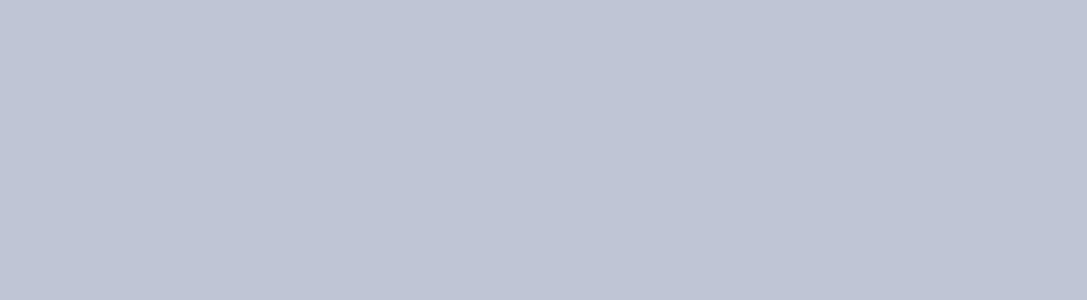
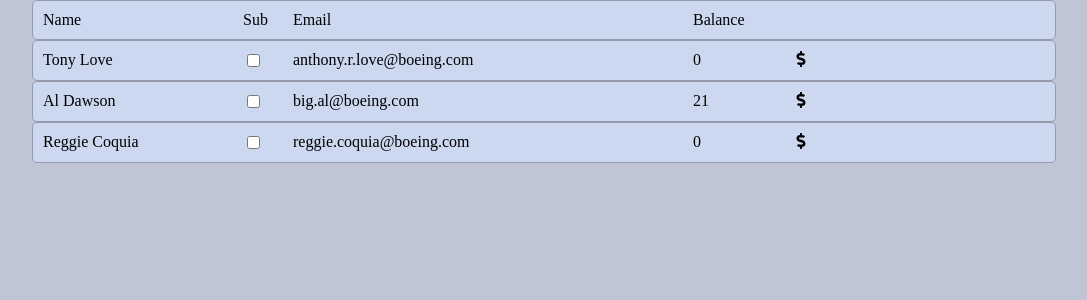
Before and after one commit to hblove1/aim-payment-tracker, a React (Create React App) app: page / in a window 1280 px wide. Shown: the top 300 px of the page, without its empty margins (96-1183 px from the left). Built offline with nearby package versions, Linux system fonts and the light colour scheme.

Commit message:
end of the day

```diff
--- a/src/App.js
+++ b/src/App.js
@@ -1,6 +1,6 @@
 import React from 'react';
 import { useState } from 'react';
-// import Players from '/components/Players';
+import Players from './components/Players';
 import Months from './components/Months';
 import './style.css';
 
@@ -92,7 +92,7 @@ export default function App() {
 
   return (
     <div className="container">
-      {/* {screen === Screen.Players && <Players players={players} />} */}
+      {screen === Screen.Players && <Players players={players} />}
       {screen === Screen.Months && (
         <Months months={months} rate={rate} onUpdate={onUpdate} />
       )}
--- a/src/components/Month.js
+++ b/src/components/Month.js
@@ -1,6 +1,6 @@
 import React from 'react';
 import { useState } from 'react';
-import { IoIosArrowDown, IoIosArrowUp } from 'react-icons/io';
+import { FaArrowDown, FaArrowUp } from 'react-icons/fa';
 
 const Month = ({ month, days, rate, onUpdate, ytd }) => {
   const [tuesdayVacation, setTuesdayVacation] = useState(
@@ -36,50 +36,50 @@ const Month = ({ month, days, rate, onUpdate, ytd }) => {
           <h2>{month.name}</h2>
           <div className="subcomponent bottomline">
             <div className="bottomline-section">
-              <label>Collected: </label>
-              <label>${collected}</label>
+              <div>Collected: </div>
+              <div>${collected}</div>
             </div>
             <div className="bottomline-section">
-              <label>Owed: </label>
-              <label>${owed}</label>
+              <div>Owed: </div>
+              <div>${owed}</div>
             </div>
             <div className="bottomline-section">
-              <label>Net: </label>
-              <label>${net}</label>
+              <div>Net: </div>
+              <div>${net}</div>
             </div>
             <div className="bottomline-section">
-              <label>YTD: </label>
-              <label>${ytd}</label>
+              <div>YTD: </div>
+              <div>${ytd}</div>
             </div>
           </div>
         </div>
         {expanded ? (
-          <IoIosArrowUp className="arrow" size="24" />
+          <FaArrowUp className="arrow" />
         ) : (
-          <IoIosArrowDown className="arrow" size="24" />
+          <FaArrowDown className="arrow" />
         )}
       </header>
       {expanded && (
         <body>
           <div className="subcomponent collected">
-            <label>Tuesday Subs</label>
-            <label>Tuesday Weekly</label>
-            <label>Thursday Subs</label>
-            <label>Thursday Weekly</label>
-            <label>Total</label>
-            <label>${month.tuesday.subs}</label>
-            <label>${month.tuesday.weekly}</label>
-            <label>${month.thursday.subs}</label>
-            <label>${month.thursday.weekly}</label>
-            <label>${collected}</label>
+            <div>Tuesday Subs</div>
+            <div>Tuesday Weekly</div>
+            <div>Thursday Subs</div>
+            <div>Thursday Weekly</div>
+            <div>Total</div>
+            <div>${month.tuesday.subs}</div>
+            <div>${month.tuesday.weekly}</div>
+            <div>${month.thursday.subs}</div>
+            <div>${month.thursday.weekly}</div>
+            <div>${collected}</div>
           </div>
           <div className="subcomponent owed">
-            <label>Tuesday Weeks</label>
-            <label>Tuesday Vacation</label>
-            <label>Thursday Weeks</label>
-            <label>Thursday Vacation</label>
-            <label>Total</label>
-            <label>{month.tuesday.weeks}</label>
+            <div>Tuesday Weeks</div>
+            <div>Tuesday Vacation</div>
+            <div>Thursday Weeks</div>
+            <div>Thursday Vacation</div>
+            <div>Total</div>
+            <div>{month.tuesday.weeks}</div>
             <input
               type="text"
               value={tuesdayVacation}
@@ -92,7 +92,7 @@ const Month = ({ month, days, rate, onUpdate, ytd }) => {
                 onUpdate(newMonth);
               }}
             />
-            <label>{month.thursday.weeks}</label>
+            <div>{month.thursday.weeks}</div>
             <input
               type="text"
               value={thursdayVacation}
@@ -105,7 +105,7 @@ const Month = ({ month, days, rate, onUpdate, ytd }) => {
                 onUpdate(newMonth);
               }}
             />
-            <label>${owed}</label>
+            <div>${owed}</div>
           </div>
         </body>
       )}
--- /dev/null
+++ b/src/components/NewTransaction.js
@@ -0,0 +1,22 @@
+import React from 'react'
+
+const NewTransaction = ({ player }) => {
+  return (
+    <div className="new-transaction">
+      <span style={{ whiteSpace: 'nowrap' }}>{player.firstName + ' ' + player.lastName}</span>
+      <form>
+        <span className="form-control">
+          <label htmlFor="amount">Amount</label>
+          <input className="transaction-amount" type="number" name="amount" id="amount" defaultValue={player.balance} />
+        </span>
+        <span className="form-control">
+          <label htmlFor="date">Date</label>{console.log(new Date().toLocaleDateString())}
+          <input className="transaction-date" type="date" name="date" id="date" defaultValue={new Date().toISOString().substring(0, 10)} />
+        </span>
+        <input type="submit" value="Add Transaction" />
+      </form>
+    </div>
+  )
+}
+
+export default NewTransaction
--- a/src/components/Player.js
+++ b/src/components/Player.js
@@ -1,14 +1,25 @@
 import React from 'react';
-import { RiAddFill } from 'react-icons/io';
+import { useState } from 'react';
+import { FaDollarSign } from 'react-icons/fa';
+import NewTransaction from './NewTransaction';
 
 const Player = ({ player }) => {
+  const [addTransaction, setAddTransaction] = useState(false);
+
+  const toggleAddTransaction = () => {
+    setAddTransaction(!addTransaction);
+  }
+
   return (
-    <div className="player">
-      <label>{player.firstName + ' ' + player.lastName}</label>
-      <input type="select" />
-      <label>{player.email}</label>
-      <label>{player.balance}</label>
-      <RiAddFill />
+    <div className="player-wrapper">
+      <div className="player">
+        <div className="player-name">{player.firstName + ' ' + player.lastName}</div>
+        <div className="player-sub"><input type="checkbox" /></div>
+        <div className="player-email">{player.email}</div>
+        <div className="player-balance">{player.balance}</div>
+        <FaDollarSign className="addTransaction" onClick={toggleAddTransaction} />
+      </div>
+      {addTransaction && <NewTransaction player={player} />}
     </div>
   );
 };
--- a/src/components/Players.js
+++ b/src/components/Players.js
@@ -4,6 +4,14 @@ import Player from './Player';
 const Players = ({ players }) => {
   return (
     <div className="players">
+      <div className="player-wrapper">
+        <div className="player">
+          <div className="player-name">Name</div>
+          <div className="player-sub">Sub</div>
+          <div className="player-email">Email</div>
+          <div className="player-balance">Balance</div>
+        </div>
+      </div>
       {players.map((player) => (
         <Player key={player.id} player={player} />
       ))}
--- a/src/style.css
+++ b/src/style.css
@@ -15,6 +15,68 @@ body {
 .container {
   width: 80%;
   margin: 0 auto;
+}
+
+.players {
+  display: grid;
+  /* row-gap: 15px; */
+}
+
+.player-wrapper {
+  border: 1px solid #959bac;
+  border-radius: 5px;
+  background-color: hsl(219, 54%, 87%);
+  padding: 10px;
+  padding-right: auto;
+}
+
+.player {
+  width: min-content;
+  display: grid;
+  grid-template-columns: 2fr min-content 4fr 1fr min-content;
+}
+
+.player-name {
+  min-width: 200px;
+}
+
+.player-sub {
+  min-width: 50px;
+}
+
+.player-email {
+  min-width: 400px;
+}
+
+.player-balance {
+  min-width: 100px;
+}
+
+.new-transaction {
+  /* width: min-content; */
+  display: grid;
+  grid-template-columns: repeat(2, min-content);
+  padding: 10px;
+  background-color: hsl(219, 54%, 94%);
+  margin-top: 10px;
+  column-gap: 50px;
+}
+
+.new-transaction form {
+  display: grid;
+  grid-template-columns: repeat(3, min-content);
+  column-gap: 15px;
+  margin: 0;
+}
+
+.form-control {
+  display: grid;
+  grid-template-columns: repeat(2, min-content);
+  column-gap: 5px;
+}
+
+.transaction-amount {
+  max-width: 50px;
 }
 
 .months {
@@ -84,7 +146,7 @@ body {
 @media (min-width: 600px) {
   .bottomline {
     display: flex;
-    justify-content: end;
+    justify-content: flex-end;
   }
 }
 
```
Also changed, not shown: package.json (+12 -0 lines), 2 other files (tests, documents, lock files or other folders).
